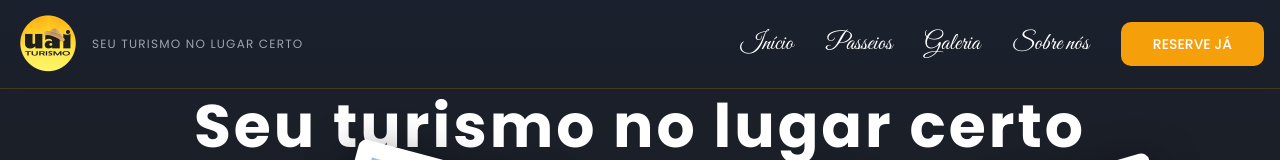
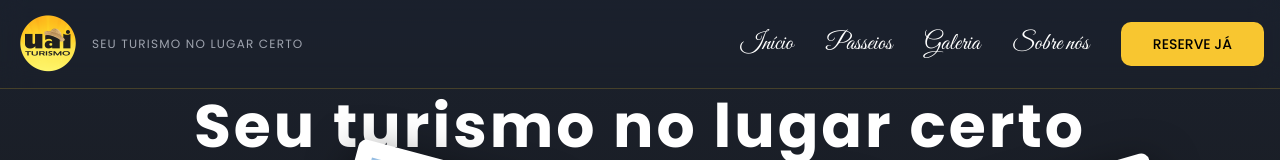
Before and after one commit to thiagohenrico/uai-turismo-eb6dbf14, a React (Vite) app: page / in a window 1280 px wide. Shown: the top 160 px of the page. Built offline with nearby package versions, Linux system fonts and the light colour scheme; the HTML template or start-up script is replaced by a standard one.

Commit message:
Atualizar cor do site e capa de vídeo
Atualiza a paleta de cores para amarelo/laranja conforme logo e ajusta a capa do vídeo para começar aos 5 segundos (#+t=5). Inclui modificação no index.css para primary/secondary e atualiza HeroCollage.tsx para usar frame aos 5s.

```diff
--- a/src/components/HeroCollage.tsx
+++ b/src/components/HeroCollage.tsx
@@ -130,8 +130,9 @@ const HeroCollage = () => {
               controls
               playsInline
               preload="metadata"
+              poster=""
             >
-              <source src={`${heroVideo}#t=1`} type="video/mp4" />
+              <source src={`${heroVideo}#t=5`} type="video/mp4" />
               Seu navegador não suporta a reprodução de vídeos.
             </video>
           </div>
--- a/src/index.css
+++ b/src/index.css
@@ -19,25 +19,25 @@ All colors MUST be HSL.
     --popover-foreground: 0 0% 100%;
 
     /* Orange/Yellow from logo - primary CTA */
-    --primary: 38 92% 50%;
-    --primary-foreground: 0 0% 100%;
+    --primary: 45 93% 58%;
+    --primary-foreground: 0 0% 0%;
 
     /* Vibrant orange for accents */
-    --secondary: 25 95% 53%;
-    --secondary-foreground: 0 0% 100%;
+    --secondary: 35 91% 55%;
+    --secondary-foreground: 0 0% 0%;
 
     --muted: 220 17% 25%;
     --muted-foreground: 220 9% 65%;
 
-    --accent: 38 92% 50%;
-    --accent-foreground: 0 0% 100%;
+    --accent: 45 93% 58%;
+    --accent-foreground: 0 0% 0%;
 
     --destructive: 0 84.2% 60.2%;
     --destructive-foreground: 0 0% 100%;
 
     --border: 220 17% 25%;
     --input: 220 17% 25%;
-    --ring: 38 92% 50%;
+    --ring: 45 93% 58%;
 
     --radius: 0.75rem;
 
```
